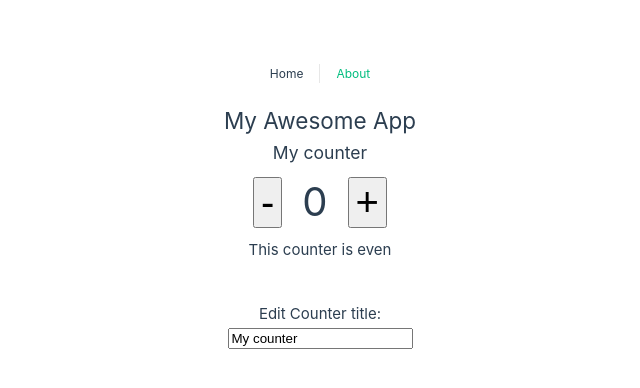
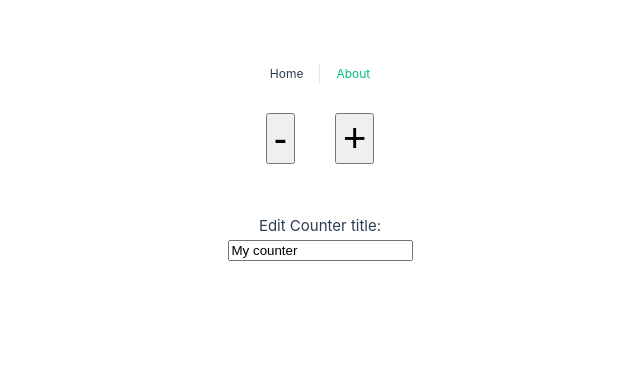
Before and after one commit to ederusena/vue3-composition-api-pinea, a Vue app in the folder vue-composition-api-basic/: page / in a window 1280 px wide. Shown: the top 388 px of the page, without its empty margins (320-960 px from the left). Built offline with nearby package versions, Linux system fonts and the light colour scheme.

Commit message:
:confused: Wow

```diff
--- a/vue-composition-api-basic/src/views/HomeView.vue
+++ b/vue-composition-api-basic/src/views/HomeView.vue
@@ -1,12 +1,10 @@
 <template>
   <div class="home">
-    <h2>{{ appTitle }}</h2>
-    <h3>{{ counterData.title }}</h3>
+    <h3>{{ counterTitle }}</h3>
     <div>
       <button @click='decreaseCounter' class="btn">-</button>
-      <span class="counter">{{ counterData.count }}</span>
+      <span class="counter">{{ counter }}</span>
       <button @click='increaseCounter' class="btn">+</button>
-      <p>This counter is {{ oddOrEven }}</p>
     </div>
 
     <div class="edit">
```
